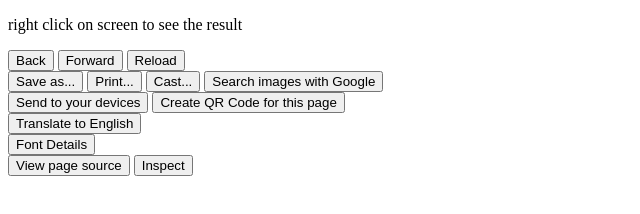
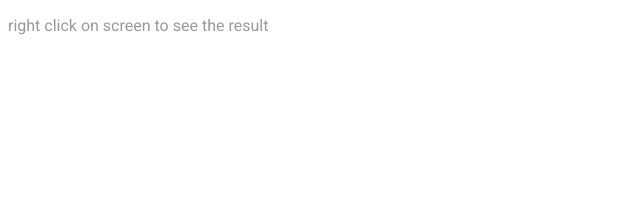
Before and after one commit to Prabesh001/settings, a plain HTML site: page index.html in a window 1280 px wide. Shown: the whole page, without its empty margins (0-640 px from the left). Drawn offline with Linux system fonts and the light colour scheme.

Commit message:
settings is ready

```diff
--- a/index.html
+++ b/index.html
@@ -5,7 +5,7 @@
   <meta name="viewport" content="width=device-width, initial-scale=1.0">
   <title>Settings</title>
   <link href="https://fonts.googleapis.com/css2?family=Poppins:wght@300;400;500;600;700;800;900&family=Roboto:wght@400;700&display=swap" rel="stylesheet">
-  <link rel="stylesheet" href="setting.css">
+  <link rel="stylesheet" href="settings.css">
 </head>
 
 <body>
@@ -46,7 +46,7 @@
 
   </div>
 
-<script src="setting.js"></script>
+<script src="settings.js"></script>
 
 </body>
 </html>
```
